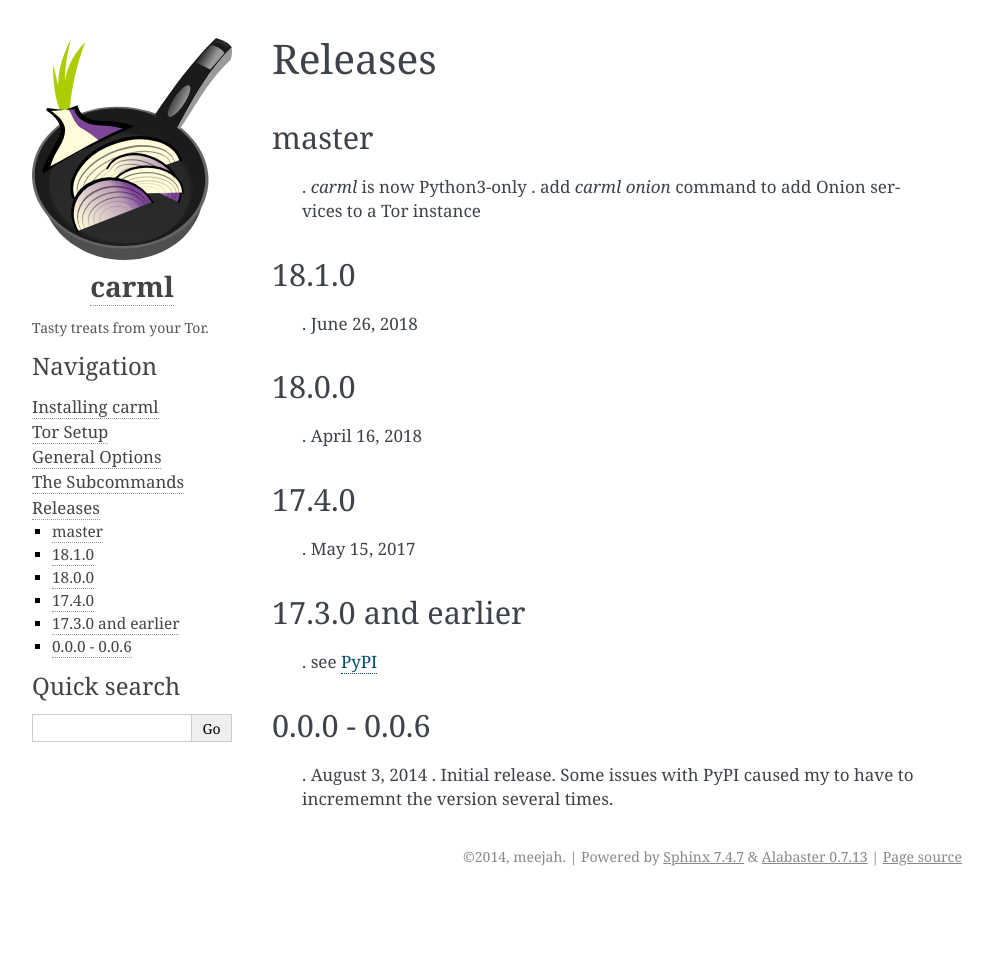
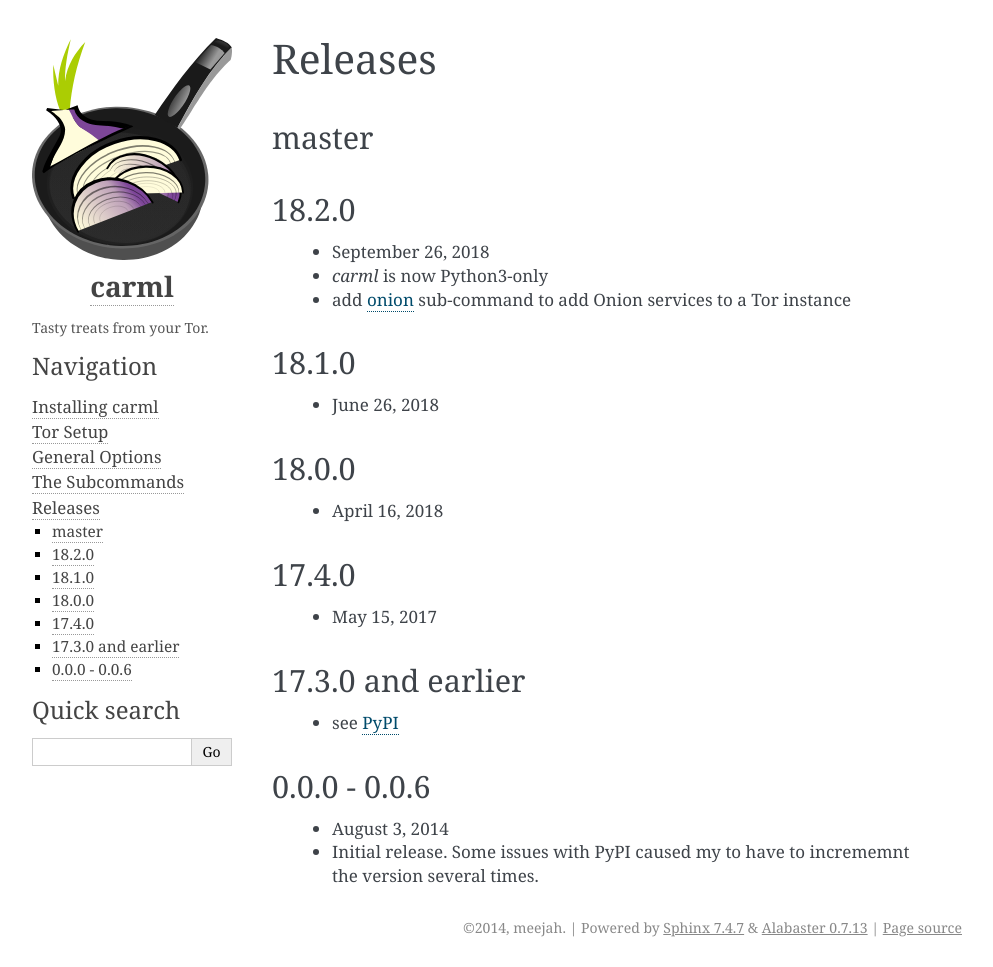
Before and after one commit to meejah/carml, a Sphinx documentation site: the page built from doc/releases.rst, in a window 1280 px wide. Shown: the whole page, without its empty margins (148-1141 px from the left). Built offline with Sphinx 7.4.7, drawn with Linux system fonts in a browser that asks for light colours; pages that are not in the unit, such as notebooks, are missing from menus; before the commit the page ends 900 px from its top, so only the background shows below that.

Commit message:
syntax tweaks

```diff
--- a/doc/command-onion.rst
+++ b/doc/command-onion.rst
@@ -28,6 +28,7 @@ that we're also forward "80" to "8888" here, which is fine::
 
     carml onion --port 80:192.168.0.123:8888 --port 9418:192.168.0.123:9418
 
+
 You may also run services via unix sockets. If your other services are
 on the same machine, this is the safest and fastest way to forward::
 
--- a/doc/releases.rst
+++ b/doc/releases.rst
@@ -4,36 +4,40 @@ Releases
 master
 ------
 
- . `carml` is now Python3-only
- . add `carml onion` command to add Onion services to a Tor instance
+18.2.0
+------
+
+ * September 26, 2018
+ * `carml` is now Python3-only
+ * add :ref:`onion` sub-command to add Onion services to a Tor instance
 
 
 18.1.0
 ------
 
- . June 26, 2018
+ * June 26, 2018
 
 
 18.0.0
 ------
 
- . April 16, 2018
+ * April 16, 2018
 
 
 17.4.0
 ------
 
- . May 15, 2017
+ * May 15, 2017
 
 
 17.3.0 and earlier
 ------------------
 
- . see `PyPI <https://pypi.org/project/carml/#history PyPI>`_
+ * see `PyPI <https://pypi.org/project/carml/#history PyPI>`_
 
 
 0.0.0 - 0.0.6
 -------------
 
- . August 3, 2014
- . Initial release. Some issues with PyPI caused my to have to incrememnt the version several times.
+ * August 3, 2014
+ * Initial release. Some issues with PyPI caused my to have to incrememnt the version several times.
```
